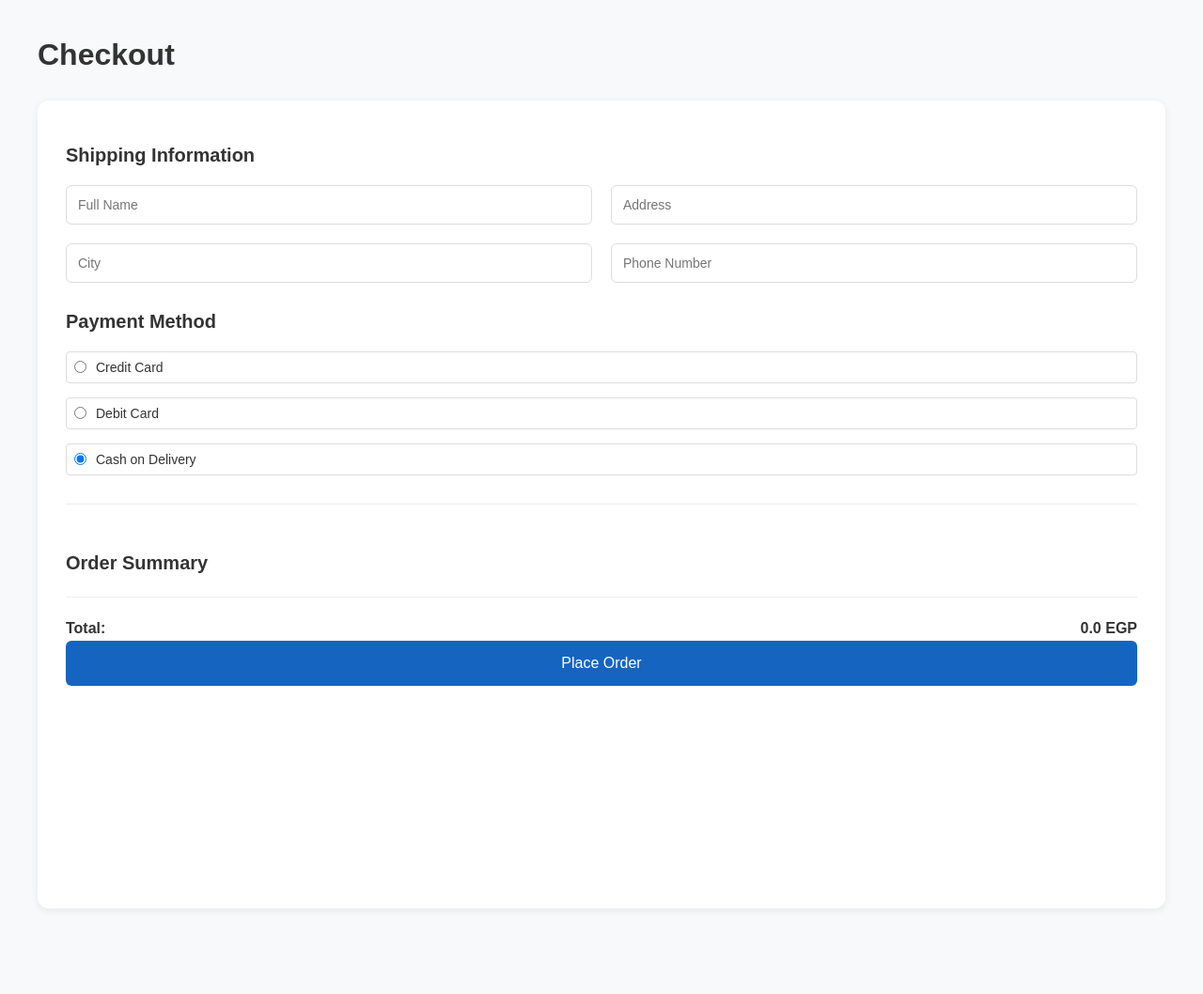
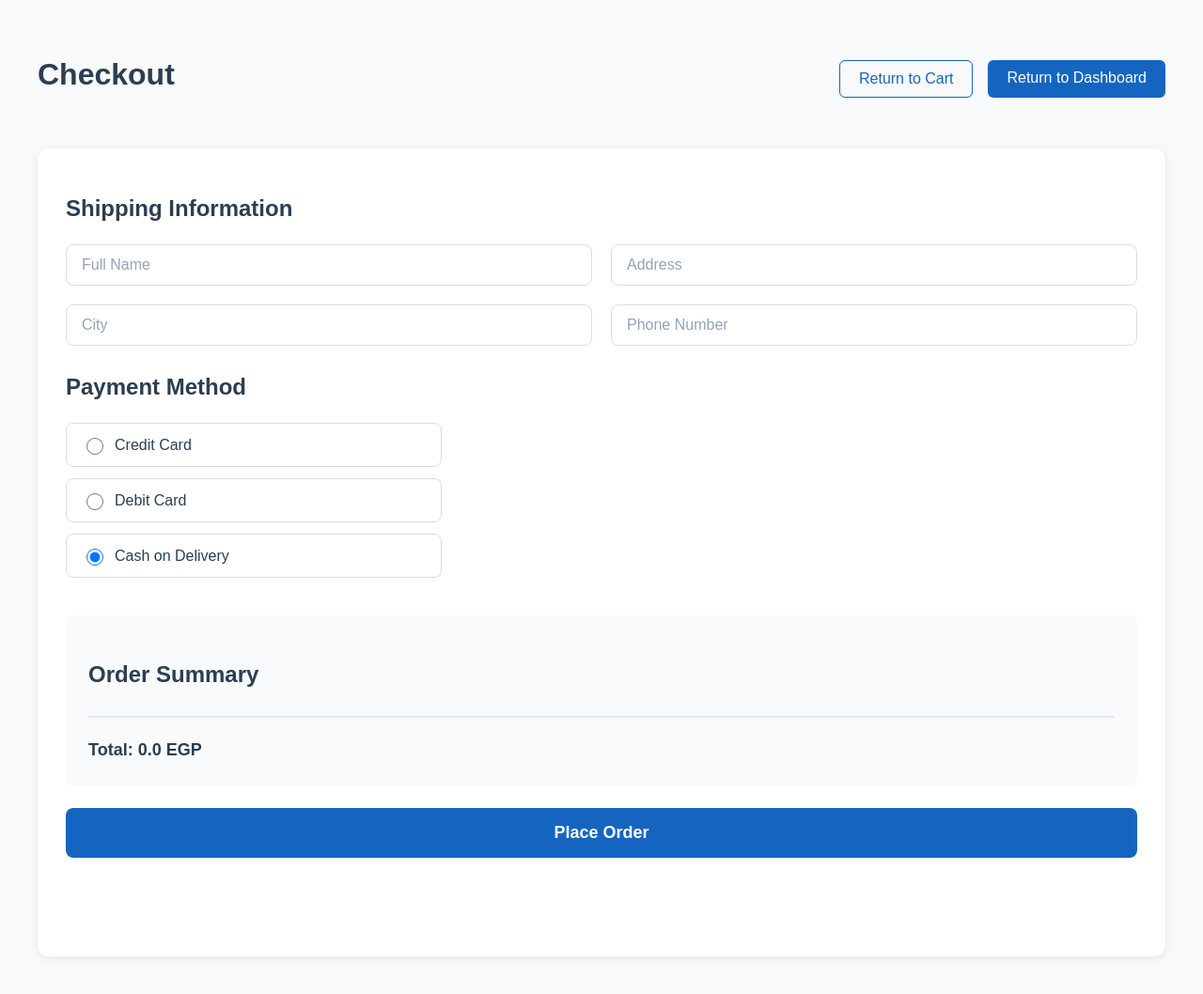
Before and after one commit to AliaMostafa/Pharmacy-Software-System, a Flask app: template templates/checkout.html in a window 1280 px wide. Shown: the whole page at 94% size. Before the commit the page ends 730 px from the top, so only its background shows below. Run offline with Flask 3, Linux system fonts and the light colour scheme; the template is opened without the code that fills it, so the values that code supplies are empty; parts of the project's set-up code (start-up, migrations or seed data) failed here and were passed over.

Commit message:
Update checkout page styles and add navigation buttons

```diff
--- a/static/css/style.css
+++ b/static/css/style.css
@@ -1169,25 +1169,39 @@ footer {
     display: flex;
     flex-direction: column;
     gap: 12px;
+    margin-bottom: 24px;
+    max-width: 400px;
 }
 
 .payment-option {
     display: flex;
     align-items: center;
-    gap: 8px;
-    padding: 8px;
+    padding: 12px 16px;
     border: 1px solid #ddd;
-    border-radius: 4px;
+    border-radius: 8px;
+    cursor: pointer;
+    transition: all 0.3s ease;
+    background-color: white;
+}
+
+.payment-option:hover {
+    border-color: #1565c0;
+    background-color: #f8fafc;
 }
 
 .payment-option input[type="radio"] {
+    margin-right: 12px;
+    width: 18px;
+    height: 18px;
+    cursor: pointer;
+}
+
+.payment-option label {
+    color: #2c3e50;
+    font-size: 16px;
+    font-weight: 500;
+    cursor: pointer;
     margin: 0;
-    cursor: not-allowed;
-}
-
-.payment-option label {
-    color: #333;
-    font-size: 14px;
 }
 
 .order-summary {
@@ -1234,7 +1248,9 @@ body {
 }
 
 .checkout-page h1 {
-    color: #333;
+    color: #2c3e50;
+    font-size: 32px;
+    font-weight: 600;
     margin-bottom: 30px;
 }
 
@@ -1250,102 +1266,131 @@ body {
 }
 
 .shipping-info h2 {
-    color: #333;
-    font-size: 20px;
-    margin-bottom: 20px;
+    color: #2c3e50;
+    font-size: 24px;
+    font-weight: 600;
+    margin-bottom: 24px;
 }
 
 .form-group {
     display: grid;
-    grid-template-columns: repeat(2, 1fr);
+    grid-template-columns: 1fr 1fr;  /* Two equal columns */
     gap: 20px;
     margin-bottom: 30px;
 }
 
 .form-group input {
     width: 100%;
-    padding: 12px;
+    padding: 12px 16px;
     border: 1px solid #ddd;
-    border-radius: 6px;
-    font-size: 14px;
-    box-sizing: border-box;
-}
-
-.payment-section {
-    margin-bottom: 30px;
-}
-
-.payment-section h2 {
-    color: #333;
-    font-size: 20px;
-    margin-bottom: 20px;
-}
-
+    border-radius: 8px;
+    font-size: 16px;
+    color: #2c3e50;
+    box-sizing: border-box;  /* This ensures padding doesn't affect width */
+}
+
+/* Media query for mobile responsiveness */
+@media (max-width: 768px) {
+    .shipping-info .form-group {
+        grid-template-columns: 1fr;  /* Stack inputs on mobile */
+        gap: 15px;
+    }
+}
+
+.form-group input::placeholder {
+    color: #94a3b8;
+}
+
+/* Payment Method Styles */
 .payment-options {
     display: flex;
     flex-direction: column;
-    gap: 15px;
+    gap: 12px;
+    margin-bottom: 24px;
+    max-width: 400px;
 }
 
 .payment-option {
     display: flex;
     align-items: center;
-    gap: 10px;
+    padding: 12px 16px;
+    border: 1px solid #ddd;
+    border-radius: 8px;
+    cursor: pointer;
+    transition: all 0.3s ease;
+    background-color: white;
+}
+
+.payment-option:hover {
+    border-color: #1565c0;
+    background-color: #f8fafc;
+}
+
+.payment-option input[type="radio"] {
+    margin-right: 12px;
+    width: 18px;
+    height: 18px;
+    cursor: pointer;
 }
 
 .payment-option label {
-    color: #333;
-}
-
-.place-order-btn {
-    width: 100%;
-    padding: 15px;
-    background-color: #1565c0;
-    color: white;
-    border: none;
-    border-radius: 6px;
+    color: #2c3e50;
     font-size: 16px;
-    cursor: pointer;
-    transition: background-color 0.2s;
-}
-
-.place-order-btn:hover {
-    background-color: #0d47a1;
-}
-
+    font-weight: 500;
+    cursor: pointer;
+    margin: 0;
+}
+
+/* Order Summary Styles */
 .order-summary {
-    margin-top: 30px;
-    padding-top: 30px;
-    border-top: 1px solid #eee;
-}
-
-.order-summary h2 {
-    color: #333;
-    font-size: 20px;
-    margin-bottom: 20px;
+    margin-top: 40px;
+    padding: 24px;
+    background-color: #f8fafc;
+    border-radius: 8px;
 }
 
 .summary-item {
     display: flex;
     justify-content: space-between;
-    padding: 10px 0;
-    color: #666;
+    padding: 12px 0;
+    font-size: 16px;
+    color: #2c3e50;
 }
 
 .total {
     margin-top: 20px;
     padding-top: 20px;
-    border-top: 1px solid #eee;
-    display: flex;
-    justify-content: space-between;
-    font-weight: bold;
-    color: #333;
-}
-
-@media (max-width: 768px) {
-    .form-group {
-        grid-template-columns: 1fr;
-    }
+    border-top: 2px solid #e2e8f0;
+    font-size: 18px;
+    font-weight: 600;
+    color: #2c3e50;
+}
+
+.place-order-btn {
+    width: 100%;
+    padding: 16px;
+    margin-top: 24px;
+    background-color: #1565c0;
+    color: white;
+    border: none;
+    border-radius: 8px;
+    font-size: 18px;
+    font-weight: 600;
+    cursor: pointer;
+    transition: all 0.3s ease;
+}
+
+.place-order-btn:hover {
+    background-color: #0d47a1;
+    transform: translateY(-1px);
+    box-shadow: 0 2px 4px rgba(0,0,0,0.1);
+}
+
+/* Navigation Buttons */
+.nav-btn {
+    padding: 12px 24px;
+    font-size: 16px;
+    font-weight: 500;
 }
 
 /* Order Confirmation Styles */
@@ -1457,3 +1502,48 @@ body {
     transform: translateY(-1px);
     box-shadow: 0 2px 4px rgba(0,0,0,0.1);
 }
+
+/* Add these styles to your existing CSS */
+.page-header {
+    display: flex;
+    justify-content: space-between;
+    align-items: center;
+    margin-bottom: 30px;
+}
+
+.navigation-buttons {
+    display: flex;
+    gap: 16px;
+}
+
+.nav-btn {
+    padding: 10px 20px;
+    border-radius: 6px;
+    text-decoration: none;
+    font-weight: 500;
+    transition: all 0.3s ease;
+}
+
+.return-cart {
+    background-color: #f8f9fa;
+    color: #1565c0;
+    border: 1px solid #1565c0;
+}
+
+.return-dashboard {
+    background-color: #1565c0;
+    color: white;
+}
+
+.nav-btn:hover {
+    transform: translateY(-1px);
+    box-shadow: 0 2px 4px rgba(0,0,0,0.1);
+}
+
+.return-cart:hover {
+    background-color: #e9ecef;
+}
+
+.return-dashboard:hover {
+    background-color: #0d47a1;
+}
--- a/templates/checkout.html
+++ b/templates/checkout.html
@@ -6,7 +6,13 @@
 </head>
 <body>
     <div class="checkout-page">
-        <h1>Checkout</h1>
+        <div class="page-header">
+            <h1>Checkout</h1>
+            <div class="navigation-buttons">
+                <a href="{{ url_for('cart') }}" class="nav-btn return-cart">Return to Cart</a>
+                <a href="{{ url_for('dashboard') }}" class="nav-btn return-dashboard">Return to Dashboard</a>
+            </div>
+        </div>
 
         <div class="main-container">
             <div class="shipping-info">
```
